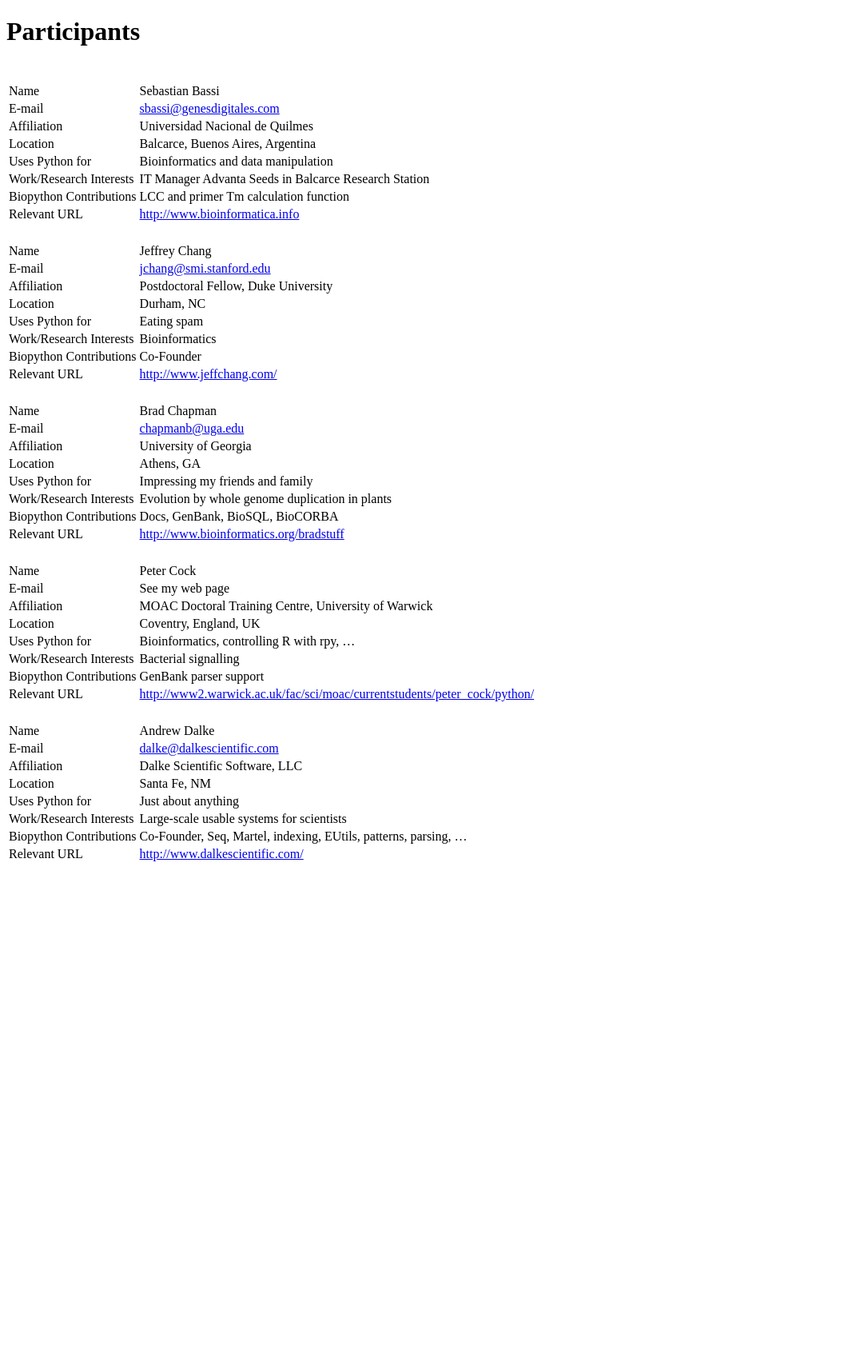
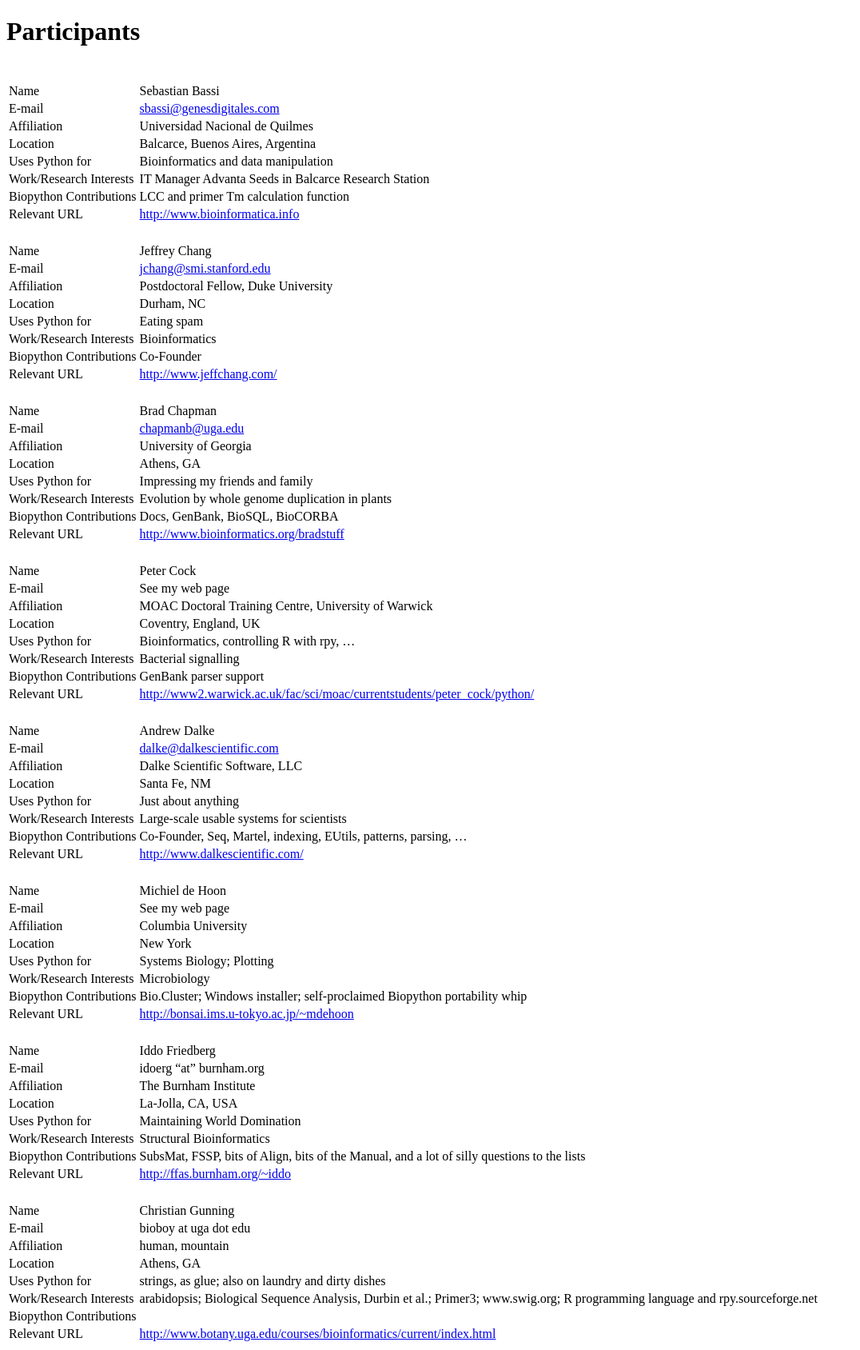
Before and after one commit to biopython/biopython.github.io, a Jekyll site: the page built from wiki/Participants.md, in a window 1280 px wide. Shown: the whole page at 80% size, without its empty margins (0-1076 px from the left). Built offline with Jekyll 4.4.1, drawn with Linux system fonts in a browser that asks for light colours; before the commit the page ends 1088 px from its top, so only the background shows below that.

Commit message:
Change to wiki page

```diff
--- a/wiki/Participants.md
+++ b/wiki/Participants.md
@@ -58,3 +58,36 @@ layout: wiki
 | Work/Research Interests | Large-scale usable systems for scientists                         |
 | Biopython Contributions | Co-Founder, Seq, Martel, indexing, EUtils, patterns, parsing, ... |
 | Relevant URL            | <http://www.dalkescientific.com/>                                 |
+
+|                         |                                                                            |
+|-------------------------|----------------------------------------------------------------------------|
+| Name                    | Michiel de Hoon                                                            |
+| E-mail                  | See my web page                                                            |
+| Affiliation             | Columbia University                                                        |
+| Location                | New York                                                                   |
+| Uses Python for         | Systems Biology; Plotting                                                  |
+| Work/Research Interests | Microbiology                                                               |
+| Biopython Contributions | Bio.Cluster; Windows installer; self-proclaimed Biopython portability whip |
+| Relevant URL            | <http://bonsai.ims.u-tokyo.ac.jp/~mdehoon>                                 |
+
+|                         |                                                                                             |
+|-------------------------|---------------------------------------------------------------------------------------------|
+| Name                    | Iddo Friedberg                                                                              |
+| E-mail                  | idoerg "at" burnham.org                                                                     |
+| Affiliation             | The Burnham Institute                                                                       |
+| Location                | La-Jolla, CA, USA                                                                           |
+| Uses Python for         | Maintaining World Domination                                                                |
+| Work/Research Interests | Structural Bioinformatics                                                                   |
+| Biopython Contributions | SubsMat, FSSP, bits of Align, bits of the Manual, and a lot of silly questions to the lists |
+| Relevant URL            | <http://ffas.burnham.org/~iddo>                                                             |
+
+|                         |                                                                                                                                 |
+|-------------------------|---------------------------------------------------------------------------------------------------------------------------------|
+| Name                    | Christian Gunning                                                                                                               |
+| E-mail                  | bioboy at uga dot edu                                                                                                           |
+| Affiliation             | human, mountain                                                                                                                 |
+| Location                | Athens, GA                                                                                                                      |
+| Uses Python for         | strings, as glue; also on laundry and dirty dishes                                                                              |
+| Work/Research Interests | arabidopsis; Biological Sequence Analysis, Durbin et al.; Primer3; www.swig.org; R programming language and rpy.sourceforge.net |
+| Biopython Contributions |                                                                                                                                 |
+| Relevant URL            | <http://www.botany.uga.edu/courses/bioinformatics/current/index.html>                                                           |
```
Also changed, not shown: 1 other file.
